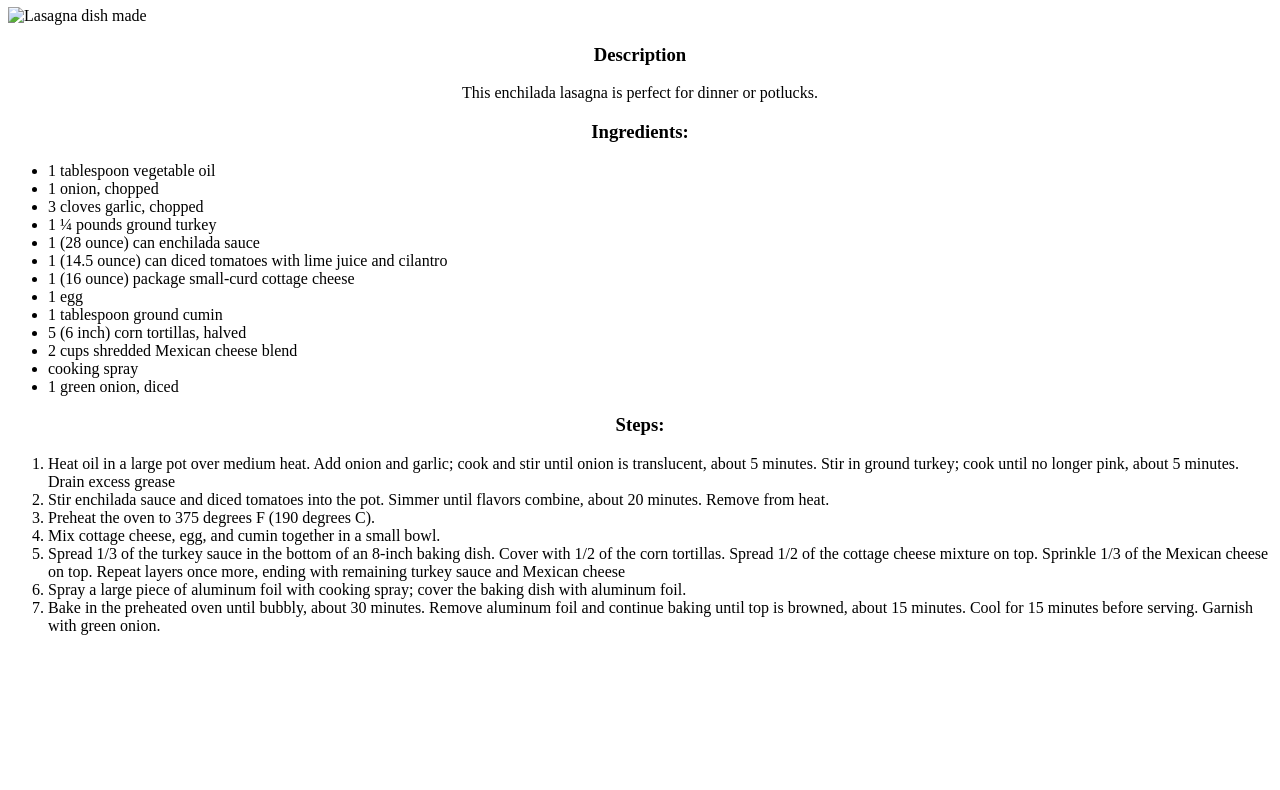
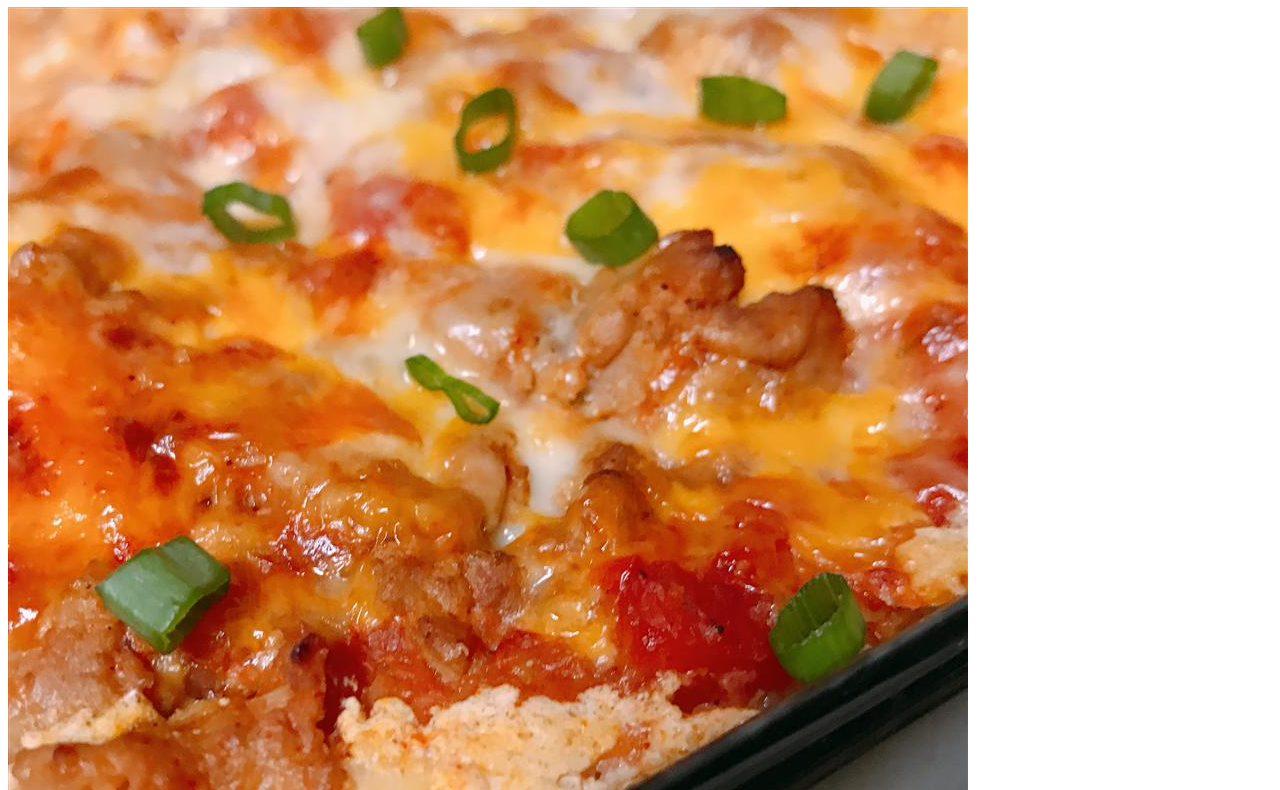
Before and after one commit to brendonn40/odin-recipes, a plain HTML site: page recipes/lasagna.html in a window 1280 px wide. Shown: the part 73-863 px from the top of the page. Before the commit the page ends 800 px from the top, so only its background shows below. Drawn offline with Linux system fonts and the light colour scheme.

Commit message:
fixed a typo in path

```diff
--- a/recipes/lasagna.html
+++ b/recipes/lasagna.html
@@ -9,7 +9,7 @@
 </head>
 <body>
     <H1>Enchilada Lasagna</H1>
-    <img src="./images/lasagna.jpg" alt="Lasagna dish made">
+    <img src="../images/lasagna.jpg" alt="Lasagna dish made">
     <h3>Description</h3>
     <p>This enchilada lasagna is perfect for dinner or potlucks.</p>
     <h3>Ingredients:</h3>
```
Also changed, not shown: recipes/pasta.html (+1 -1 lines).
